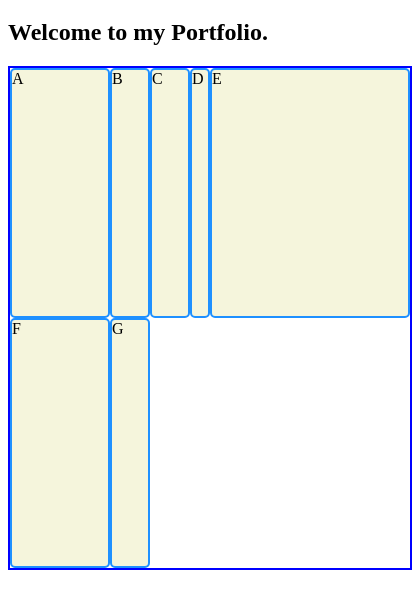
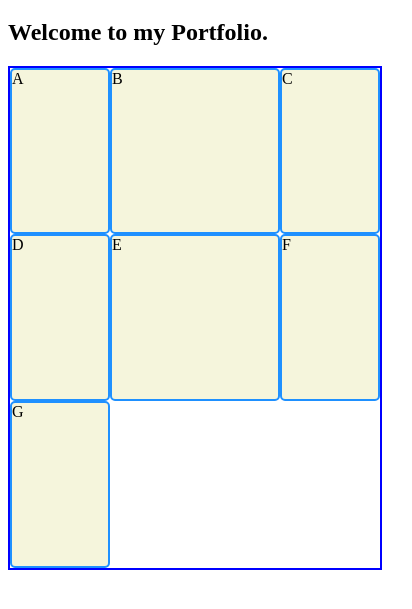
Before and after one commit to AbuBakr-S/Old-Portfolio, a plain HTML site: page index.html in a window 390 px wide. Shown: the part 61-670 px from the top of the page, 412 px wide, since content can reach past the window. Drawn offline with Linux system fonts and the light colour scheme.

Commit message:
Utilising minmax() function for responsive columns

```diff
--- a/style.css
+++ b/style.css
@@ -1,11 +1,16 @@
 .grid {
   border: 2px blue solid;
-  width: 400px;
+  /*width: 400px;*/
   height: 500px;
     /*block level grid*/
   display: grid;
-    /*define column widths explicitly or relatively*/
-  grid-template-columns: 100px 10% 10% 20px 50%;
+    /*define row height, then column widths explicitly or relatively*/
+    /*grid-template: 2fr 3fr / 2.5fr 2.5fr 3fr 2fr;*/
+
+    /*repeat function allows for shorthand*/
+    /*grid-template-columns: repeat(2, 1fr 3fr);*/
+
+    grid-template-columns: 100px minmax(100px, 500px) 100px;
 }
 
 .box {
```
